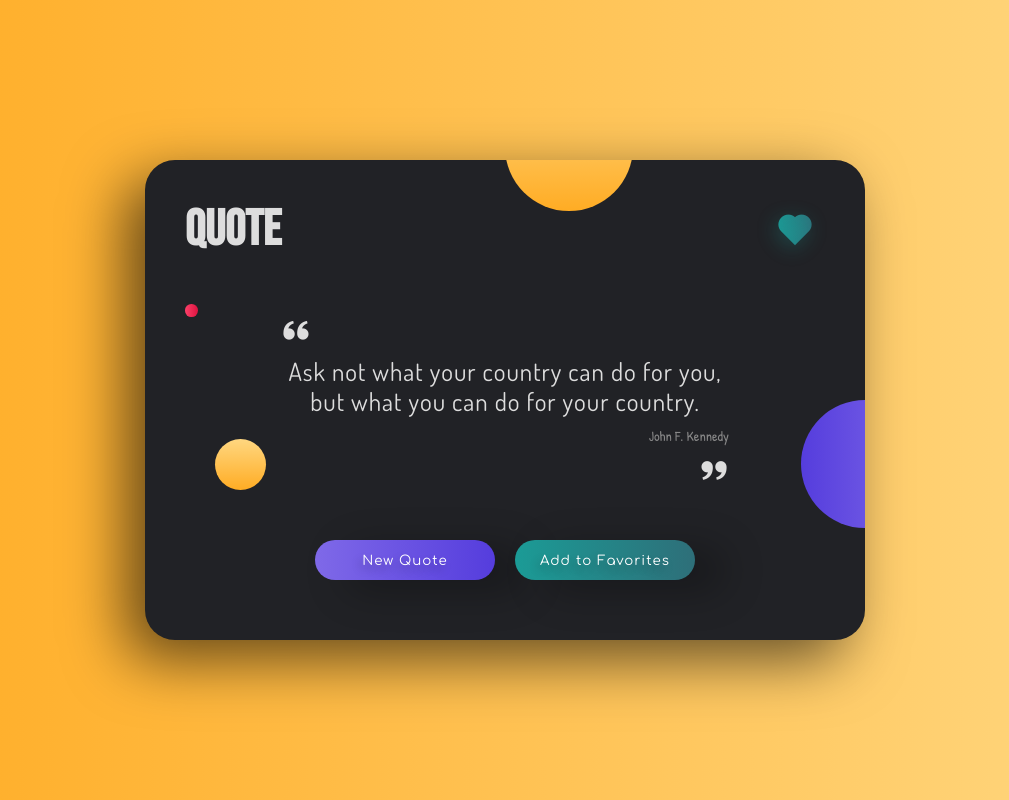
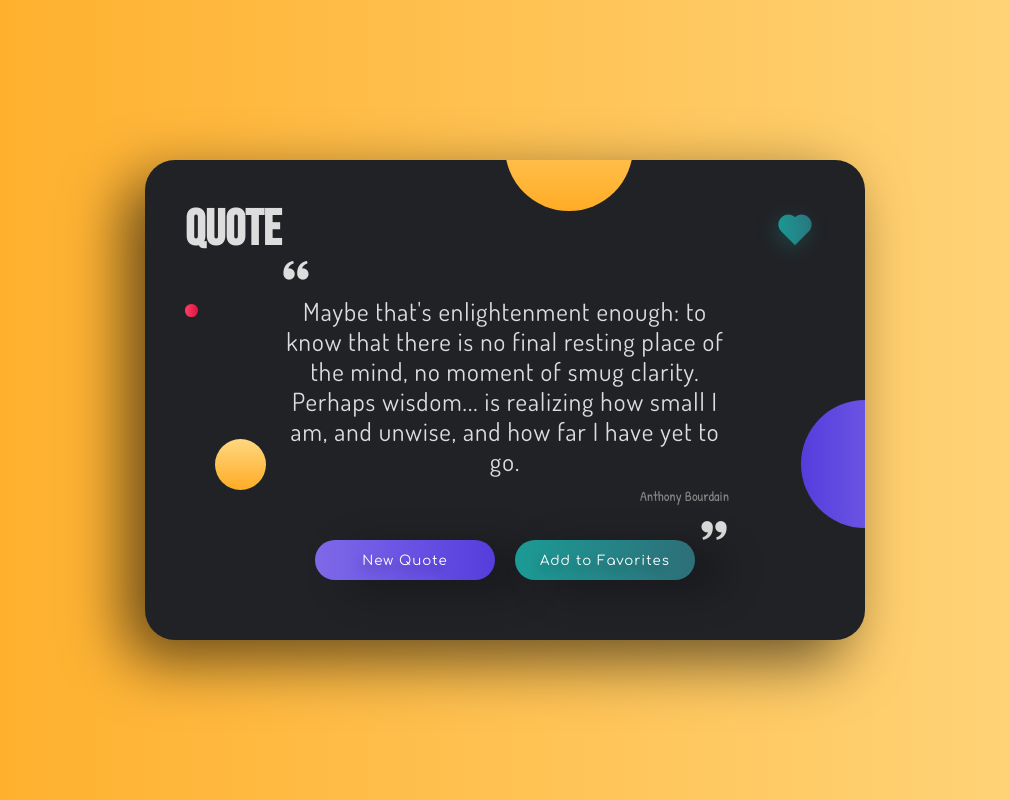
Before and after one commit to Universe-Man/Quotes-App, a React (Vite) app: page / in a window 1280 px wide. Shown: the whole page, without its empty margins (135-1144 px from the left). Built offline with nearby package versions, Linux system fonts and the light colour scheme.

Commit message:
added saved favorites to localStorage / added favorite quotes to README

```diff
--- a/src/components/QuotesApp.jsx
+++ b/src/components/QuotesApp.jsx
@@ -1,9 +1,9 @@
-import { useState } from "react";
+import { useState, useEffect } from "react";
 
 const QuotesApp = () => {
   const [quote, setQuote] = useState({
-    text: "Ask not what your country can do for you, but what you can do for your country.",
-    author: "John F. Kennedy"
+    text: "Maybe that's enlightenment enough: to know that there is no final resting place of the mind, no moment of smug clarity. Perhaps wisdom... is realizing how small I am, and unwise, and how far I have yet to go.",
+    author: "Anthony Bourdain"
   });
   const [favorites, setFavorites] = useState([]);
   const [showFavorites, setShowFavorites] = useState(false);
@@ -25,9 +25,16 @@ const toggleFavorites = () => {
 const addToFavorites = () => {
   const isAlreadyInFavorites = favorites.some((fav) => fav.text === quote.text && fav.author === quote.author);
   if (!isAlreadyInFavorites) {
-    setFavorites([...favorites, quote]);
+    const updatedFavorites = [...favorites, quote];
+    setFavorites(updatedFavorites);
+    localStorage.setItem("favorites", JSON.stringify(updatedFavorites));
   };
 };
+
+useEffect(() => {
+  const storedFavorites = JSON.parse(localStorage.getItem("favorites")) || [];
+  setFavorites(storedFavorites);
+}, []);
 
   return (
     <div className="container">
@@ -59,8 +66,9 @@ const addToFavorites = () => {
               <div className="fav-quote" key={index}>
                 <div className="fav-quote-delete">
                   <i className="bx bx-x-circle" onClick={() => {
-                    const updatedFavorties = favorites.filter((item, i) => i !== index);
-                    setFavorites(updatedFavorties);
+                    const updatedFavorites = favorites.filter((item, i) => i !== index);
+                    setFavorites(updatedFavorites);
+                    localStorage.setItem("favorites", JSON.stringify(updatedFavorites));
                   }}></i>
                 </div>
                 <div className="fav-quote-content">
```
Also changed, not shown: 1 other file (tests, documents, lock files or other folders).
